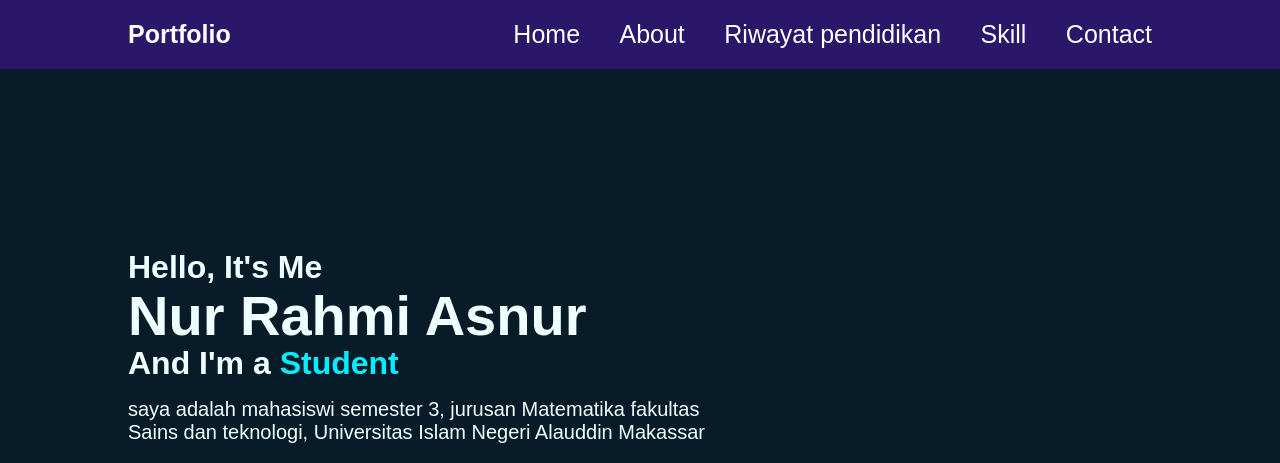
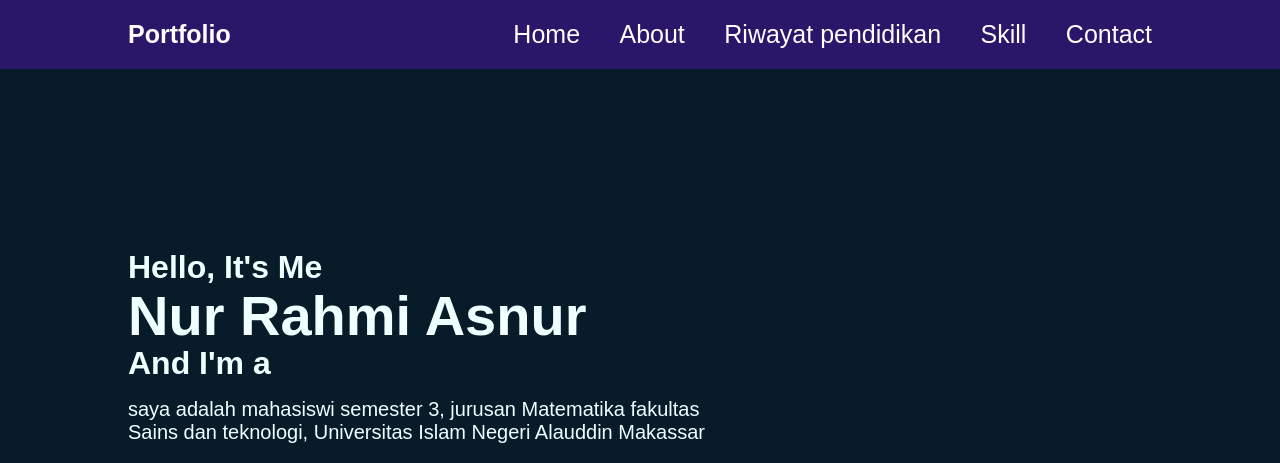
Before and after one commit to Rahmi013/Rahmi013.github.io, a plain HTML site: page index.html in a window 1280 px wide. Shown: the top 463 px of the page. Drawn offline with nearby package versions, Linux system fonts and the light colour scheme.

Commit message:
Update index.html

```diff
--- a/index.html
+++ b/index.html
@@ -26,7 +26,7 @@
             <h1>Nur Rahmi Asnur</h1>
             <div class="change-text">
             <h3>And I'm a
-                <span class="word">Student</span>
+                <span class="teks"></span>
             </h3>
             </div>
             <p>saya adalah mahasiswi semester 3, jurusan Matematika fakultas Sains dan teknologi, Universitas Islam Negeri Alauddin Makassar</p>
```
